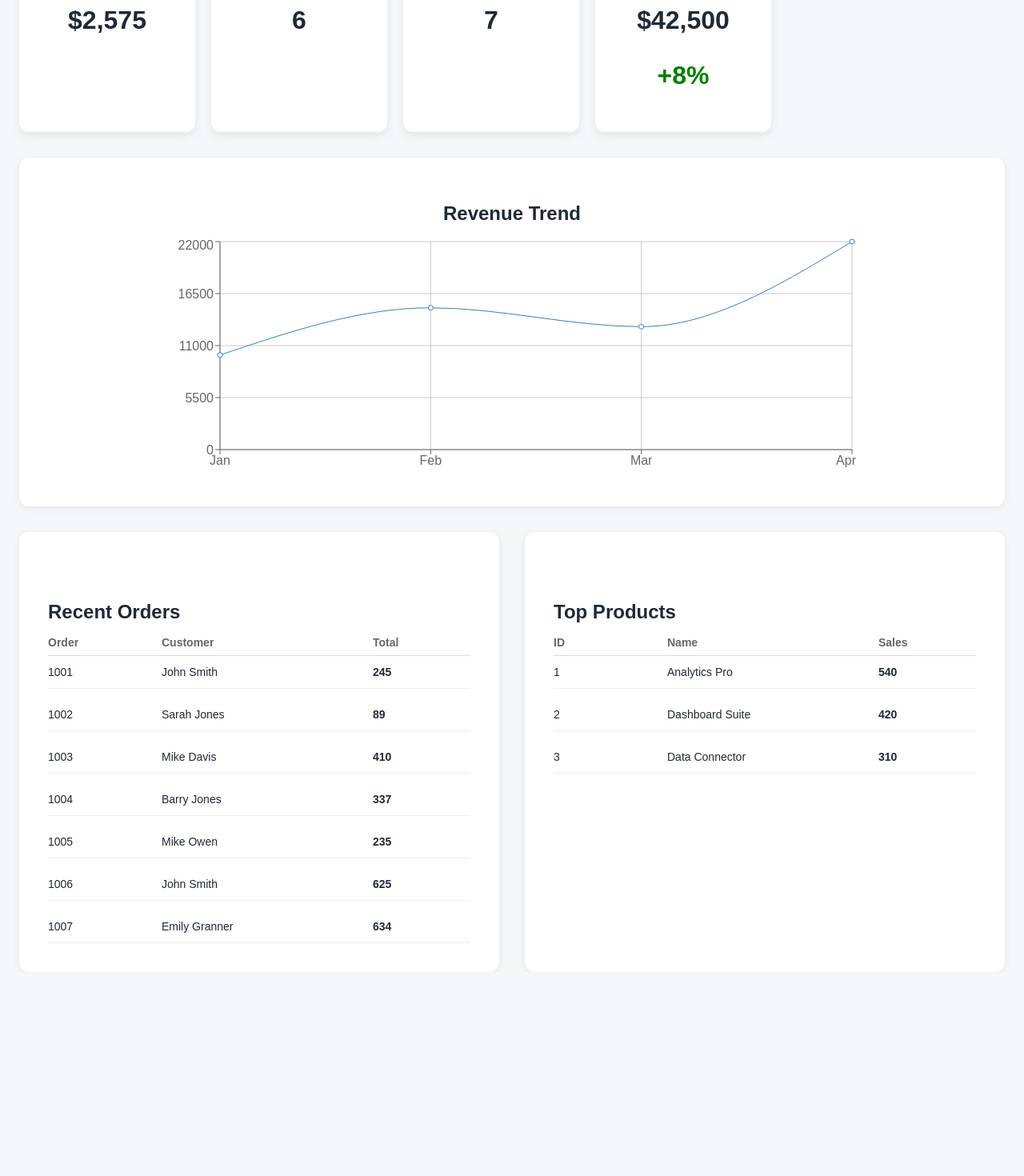
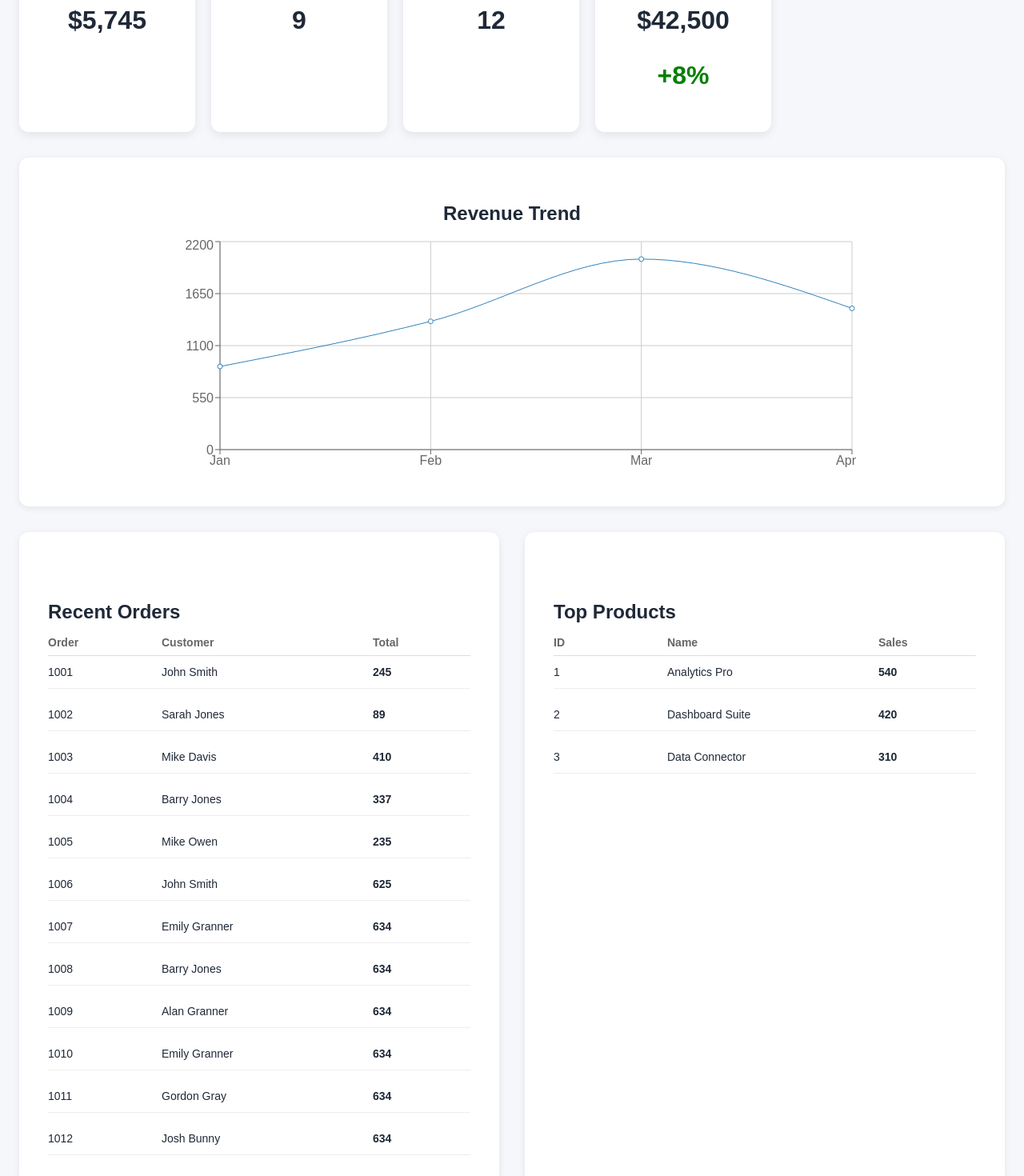
Before and after one commit to schematix-dot/bi-platform, a React (Vite) app: page / in a window 1280 px wide. Shown: the part 652-2122 px from the top of the page at 80% size. Before the commit the page ends 1867 px from the top, so only its background shows below. Built offline with nearby package versions, Linux system fonts and the light colour scheme.

Commit message:
Added some more data and made the chart interactive

```diff
--- a/src/components/ChartSection.jsx
+++ b/src/components/ChartSection.jsx
@@ -17,7 +17,7 @@ function ChartSection(props) {
             <h2 className="section-title">Revenue Trend</h2>
 
             <ResponsiveContainer width="100%" height={300}>
-                <LineChart data={props.data}>
+                <LineChart data={props.chartData}>
                 <CartesianGrid />
 
                 <XAxis dataKey="month" />
@@ -25,7 +25,7 @@ function ChartSection(props) {
                 <YAxis />
 
                 <Tooltip />
-                <Line type="monotone" dataKey={props.dataKey} />
+                <Line type="monotone" dataKey="revenue" />
                 </LineChart>
             </ResponsiveContainer>
         </div>
--- a/src/components/Dashboard.jsx
+++ b/src/components/Dashboard.jsx
@@ -43,49 +43,96 @@ const recentOrders = [
     customer: "John Smith",
     total: 245,
     region: "North",
-    category: "Software"
+    category: "Software",
+    month: "Jan"
   },
   {
     id: 1002,
     customer: "Sarah Jones",
     total: 89,
     region: "West",
-    category: "Electronics"
+    category: "Electronics",
+    month: "Feb"
   },
   {
     id: 1003,
     customer: "Mike Davis",
     total: 410,
     region: "South",
-    category: "Services"
+    category: "Services",
+    month: "Mar"
   },
   {
     id: 1004,
     customer: "Barry Jones",
     total: 337,
     region: "South",
-    category: "Software"
+    category: "Software",
+    month: "Mar"
   },
   {
     id: 1005,
     customer: "Mike Owen",
     total: 235,
     region: "South",
-    category: "Eletronics"
+    category: "Eletronics",
+    month: "Apr"
   },
   {
     id: 1006,
     customer: "John Smith",
     total: 625,
     region: "North",
-    category: "Services"
+    category: "Services",
+    month: "Apr"
   },
   {
     id: 1007,
     customer: "Emily Granner",
     total: 634,
     region: "East",
-    category: "Services"
+    category: "Services",
+    month: "Mar"
+  },
+  {
+    id: 1008,
+    customer: "Barry Jones",
+    total: 634,
+    region: "South",
+    category: "Electronics",
+    month: "Mar"
+  },
+  {
+    id: 1009,
+    customer: "Alan Granner",
+    total: 634,
+    region: "East",
+    category: "Software",
+    month: "Jan"
+  },
+  {
+    id: 1010,
+    customer: "Emily Granner",
+    total: 634,
+    region: "East",
+    category: "Electronics",
+    month: "Feb"
+  },
+  {
+    id: 1011,
+    customer: "Gordon Gray",
+    total: 634,
+    region: "North",
+    category: "Services",
+    month: "Apr"
+  },
+  {
+    id: 1012,
+    customer: "Josh Bunny",
+    total: 634,
+    region: "East",
+    category: "Services",
+    month: "Feb"
   },
 ];
 
@@ -160,6 +207,24 @@ function Dashboard() {
   }
 ];
 
+const revenueByMonth = filteredOrders.reduce((acc, order) => {
+  if (!acc[order.month]) {
+    acc[order.month] = 0;
+  }
+
+  acc[order.month] += order.total;
+
+  return acc;
+}, {});
+
+const chartData = Object.entries(revenueByMonth).map(
+  ([month, revenue]) => ({
+    month,
+    revenue
+  })
+);
+
+
     return (
         <section className="dashboard">
         <div className="dashboard-header">
@@ -181,10 +246,7 @@ function Dashboard() {
             </div>
             <DashboardCard>
               <div className="chart-container">
-               <ChartSection
-              data={revenueData}
-              dataKey="revenue"
-              />
+               <ChartSection chartData={chartData} />
               </div>
             </DashboardCard>
 
```
